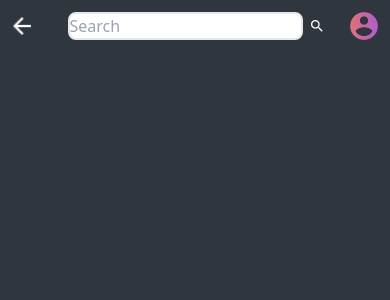
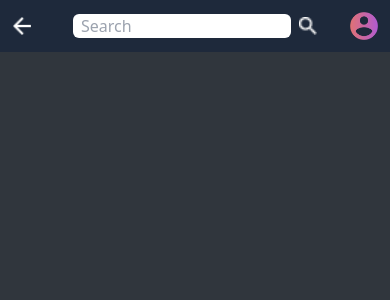
Before and after one commit to C10-Ghibli-v/FE-Studio-Ghibli-Tracker, a React (Vite) app: page / in a window 390 px wide. Shown: the top 300 px of the page. Built offline with nearby package versions, Linux system fonts and the light colour scheme.

Commit message:
Se agregaron estilos y responsive al componente Header

```diff
--- a/src/components/Header.jsx
+++ b/src/components/Header.jsx
@@ -5,14 +5,14 @@ import search from '../assets/icons/search.png'
 
 const Header = () => {
   return (
-    <nav className='p-3 w-screen'>
+    <nav className='p-3 w-screen bg-slate-800'>
         <ul className='flex'>
             <li className='w-1/6 flex justify-start items-center'>
                 <a href="/"><img src={back} alt="back" className="w-5"/></a>
             </li>
             <li className='flex items-center justify-center w-4/6'>
-                <input className='w-6/7 border-2 mr-2 rounded-lg' type="text" placeholder="Search"/>
-                <img className="w-6 cursor-pointer" src={search} alt="search" />
+                <input className='w-6/7 px-2 rounded-md w-full placeholder-gray-400' type="text" placeholder="Search"/>
+                <img className="w-7 cursor-pointer pl-2" src={search} alt="search" />
             </li>
             <li className='w-1/6 flex justify-end'>
                 <a href="/"><img src={account} alt="perfil" className="w-7" /></a>
```
